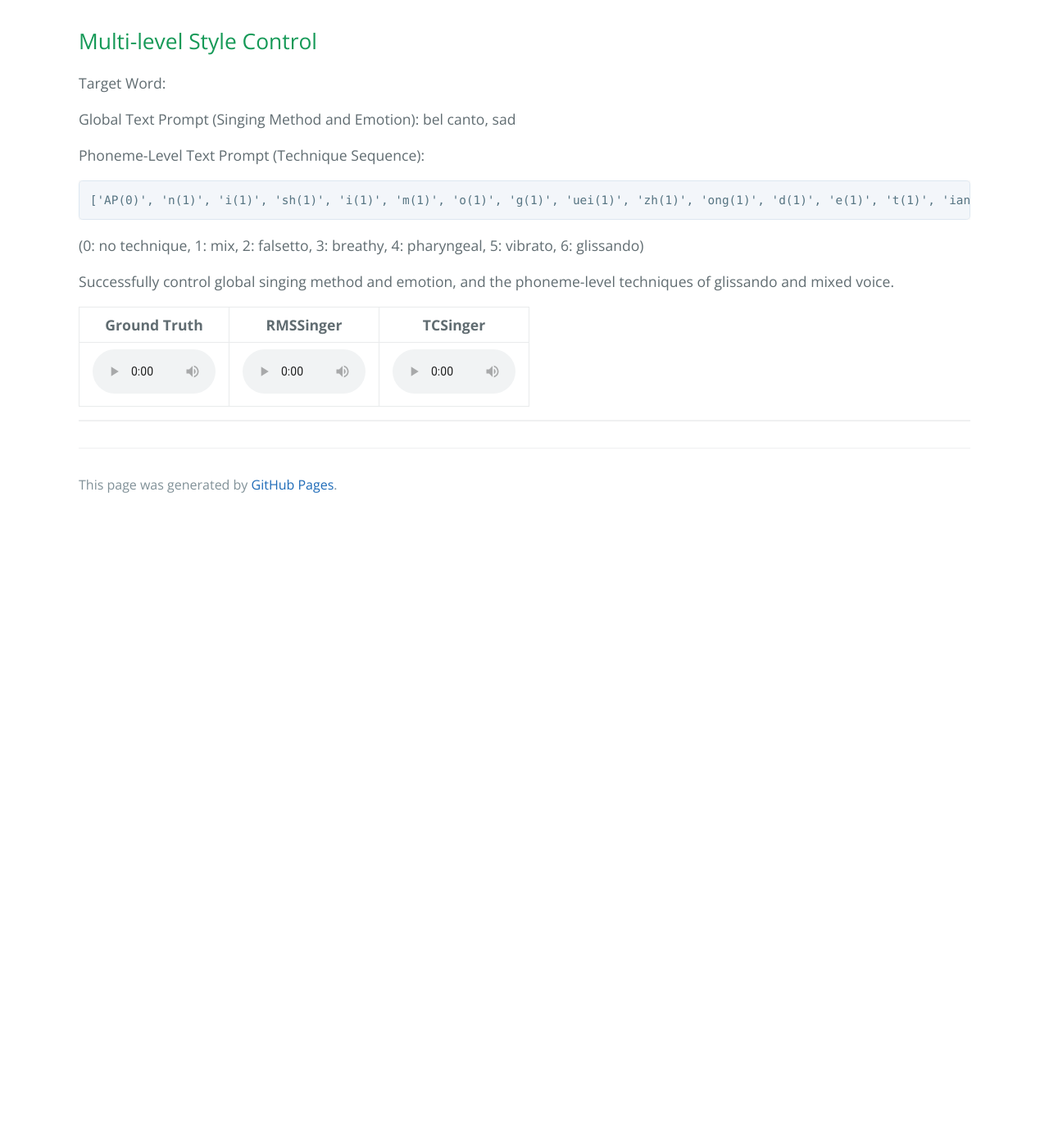
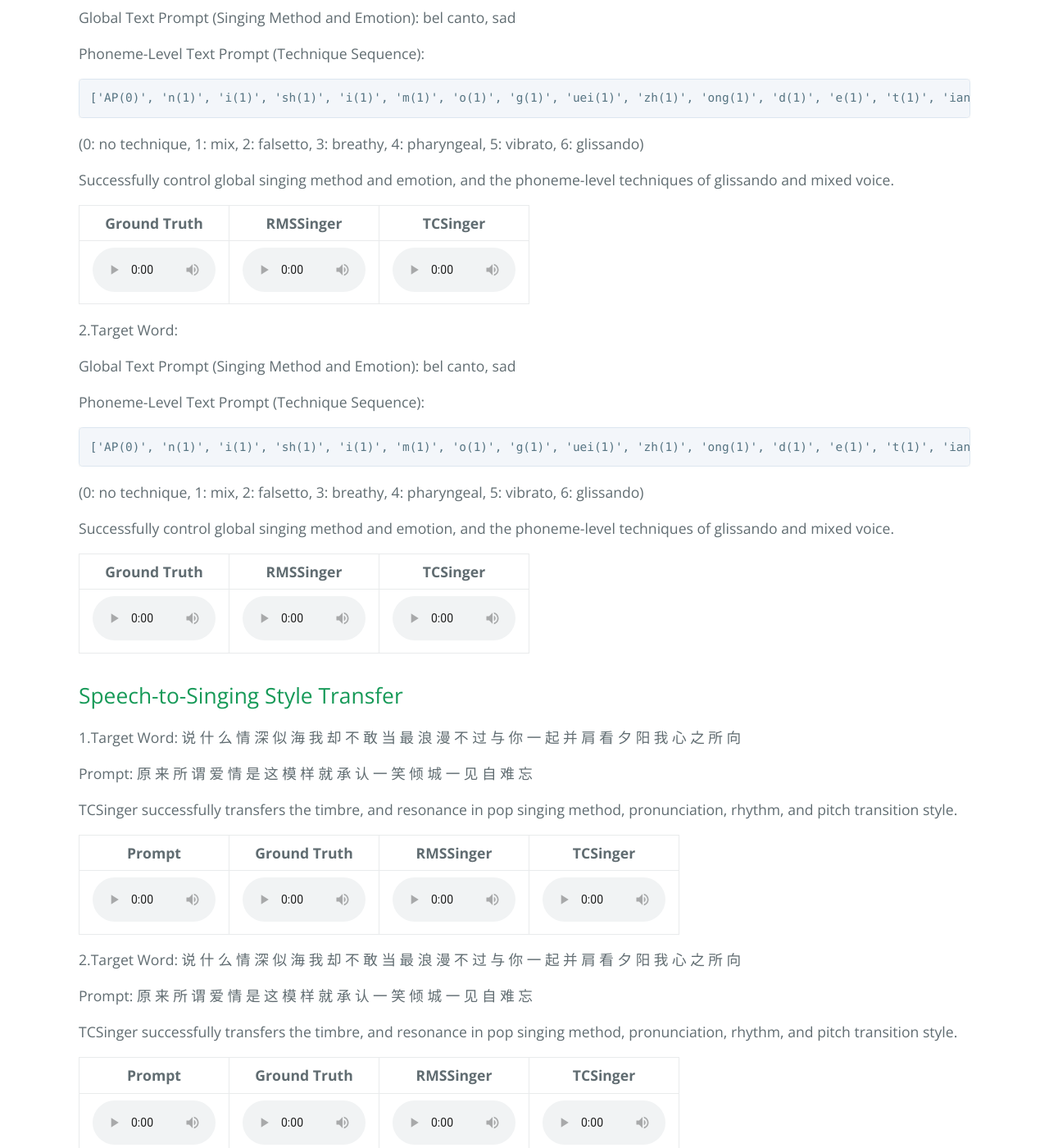
Before and after one commit to TCSinger/TCSinger.github.io, a Jekyll site: the page built from index.md, in a window 1280 px wide and 1400 px high, scrolled down 12594 px. Shown: the whole window at 82% size. Built offline with Jekyll 4.4.1, drawn with Linux system fonts in a browser that asks for light colours; our own code applies the rules of GitHub Pages for plain Markdown files; the repository's description, which GitHub fills in, is left out; before the commit the page ends 13229 px from its top, so only the background shows below that; some of the changed text lies outside the part shown.

Commit message:
Update index.md

````diff
--- a/index.md
+++ b/index.md
@@ -873,11 +873,11 @@
 
 ## Zero-Shot Style Transfer
 
-Target Word:
+1.Target Word: 说 什 么 情 深 似 海 我 却 不 敢 当 <AP> 最 浪 漫 不 过 与 你 一 起 并 肩 看 夕 阳 我 心 之 所 向
 
-Prompt:
+Prompt: <AP> 原 来 所 谓 爱 情 <AP> 是 这 模 样 <AP> 就 承 认 一 笑 倾 城 一 见 自 难 忘 <AP>
 
-TCSinger successfully transfers the timbre, and resonance in pop singing method, mixed voice technique, pronunciation, rhythm, and pitch transition style.
+TCSinger successfully transfers the timbre, and resonance in pop singing method, pronunciation, rhythm, and pitch transition style.
 
 <table style='width: 80%;'>
 	<thead>
@@ -898,13 +898,11 @@
 	</tbody>
 </table>
 
-## Speech-to-Singing Style Transfer
+2.Target Word: <AP> 我 是 只 化 身 孤 岛 的 蓝 鲸 有 着 最 巨 大 的 身 影 <AP> 鱼 虾 在 身 侧 穿 行
 
-Target Word:
+Prompt: 而 大 海 太 平 太 静 多 少 故 事 无 人 倾 听 <AP> 我 爱 地 中 海 的 天 晴
 
-Prompt:
-
-TCSinger successfully transfers the timbre, and resonance in pop singing method, mixed voice technique, pronunciation, rhythm, and pitch transition style.
+TCSinger successfully transfers the timbre, and resonance in pop singing method, pronunciation, rhythm, and pitch transition style.
 
 <table style='width: 80%;'>
 	<thead>
@@ -927,7 +925,7 @@
 
 ## Multi-level Style Control
 
-Target Word:
+1.Target Word:
 
 Global Text Prompt (Singing Method and Emotion): bel canto, sad
 
@@ -957,4 +955,86 @@
 	</tbody>
 </table>
 
+2.Target Word:
+
+Global Text Prompt (Singing Method and Emotion): bel canto, sad
+
+Phoneme-Level Text Prompt (Technique Sequence):
+```
+['AP(0)', 'n(1)', 'i(1)', 'sh(1)', 'i(1)', 'm(1)', 'o(1)', 'g(1)', 'uei(1)', 'zh(1)', 'ong(1)', 'd(1)', 'e(1)', 't(1)', 'ian(1)', 'sh(1)', 'i(1)', 's(1)', 'uo(1)', 'i(1)', 's(1)', 'ong(1)', 'uo(1)', 'x(1)', 'in(1)', 's(1)', 'uei(1)', 'd(1)', 'e(1)', 'f(1)', 'ang(1)', 'sh(1)', 'i(1)', 'AP(0)', 'sh(1)', 'i(1)', 'r(1)', 'ang(1)', 'uo(1)', 'x(1)', 'iao(1)', 'd(1)', 'ao(1)', 'z(1)', 'uei(1)', 'h(1)', 'ou(1)', 'AP(0)']
+```
+
+(0: no technique, 1: mix, 2: falsetto, 3: breathy, 4: pharyngeal, 5: vibrato, 6: glissando)
+
+Successfully control global singing method and emotion, and the phoneme-level techniques of glissando and mixed voice.
+
+<table style='width: 60%;'>
+	<thead>
+		<tr>
+			<th style="text-align: center">Ground Truth</th>
+			<th style="text-align: center">RMSSinger</th>
+			<th style="text-align: center">TCSinger</th>
+		</tr>
+	</thead>
+	<tbody>
+		<tr>
+			<td style="text-align: center"><audio controls style="width: 150px;"><source src="wavs/rms/gt/004.wav" type="audio/wav"></audio></td>
+			<td style="text-align: center"><audio controls style="width: 150px;"><source src="wavs/rms/rms/004.wav" type="audio/wav"></audio></td>
+			<td style="text-align: center"><audio controls style="width: 150px;"><source src="wavs/rms/tc/004.wav" type="audio/wav"></audio></td>
+		</tr>
+	</tbody>
+</table>
+
+## Speech-to-Singing Style Transfer
+
+1.Target Word: 说 什 么 情 深 似 海 我 却 不 敢 当 <AP> 最 浪 漫 不 过 与 你 一 起 并 肩 看 夕 阳 我 心 之 所 向
+
+Prompt: <AP> 原 来 所 谓 爱 情 <AP> 是 这 模 样 <AP> 就 承 认 一 笑 倾 城 一 见 自 难 忘 <AP>
+
+TCSinger successfully transfers the timbre, and resonance in pop singing method, pronunciation, rhythm, and pitch transition style.
+
+<table style='width: 80%;'>
+	<thead>
+		<tr>
+			<th style="text-align: center">Prompt</th>
+			<th style="text-align: center">Ground Truth</th>
+			<th style="text-align: center">RMSSinger</th>
+			<th style="text-align: center">TCSinger</th>
+		</tr>
+	</thead>
+	<tbody>
+		<tr>
+			<td style="text-align: center"><audio controls style="width: 150px;"><source src="wavs/rms/prompt/005.wav" type="audio/wav"></audio></td>
+			<td style="text-align: center"><audio controls style="width: 150px;"><source src="wavs/rms/gt/005.wav" type="audio/wav"></audio></td>
+			<td style="text-align: center"><audio controls style="width: 150px;"><source src="wavs/rms/rms/005.wav" type="audio/wav"></audio></td>
+			<td style="text-align: center"><audio controls style="width: 150px;"><source src="wavs/rms/tc/005.wav" type="audio/wav"></audio></td>
+		</tr>
+	</tbody>
+</table>
+
+2.Target Word: 说 什 么 情 深 似 海 我 却 不 敢 当 <AP> 最 浪 漫 不 过 与 你 一 起 并 肩 看 夕 阳 我 心 之 所 向
+
+Prompt: <AP> 原 来 所 谓 爱 情 <AP> 是 这 模 样 <AP> 就 承 认 一 笑 倾 城 一 见 自 难 忘 <AP>
+
+TCSinger successfully transfers the timbre, and resonance in pop singing method, pronunciation, rhythm, and pitch transition style.
+
+<table style='width: 80%;'>
+	<thead>
+		<tr>
+			<th style="text-align: center">Prompt</th>
+			<th style="text-align: center">Ground Truth</th>
+			<th style="text-align: center">RMSSinger</th>
+			<th style="text-align: center">TCSinger</th>
+		</tr>
+	</thead>
+	<tbody>
+		<tr>
+			<td style="text-align: center"><audio controls style="width: 150px;"><source src="wavs/rms/prompt/006.wav" type="audio/wav"></audio></td>
+			<td style="text-align: center"><audio controls style="width: 150px;"><source src="wavs/rms/gt/006.wav" type="audio/wav"></audio></td>
+			<td style="text-align: center"><audio controls style="width: 150px;"><source src="wavs/rms/rms/006.wav" type="audio/wav"></audio></td>
+			<td style="text-align: center"><audio controls style="width: 150px;"><source src="wavs/rms/tc/006.wav" type="audio/wav"></audio></td>
+		</tr>
+	</tbody>
+</table>
+
 ---
````
